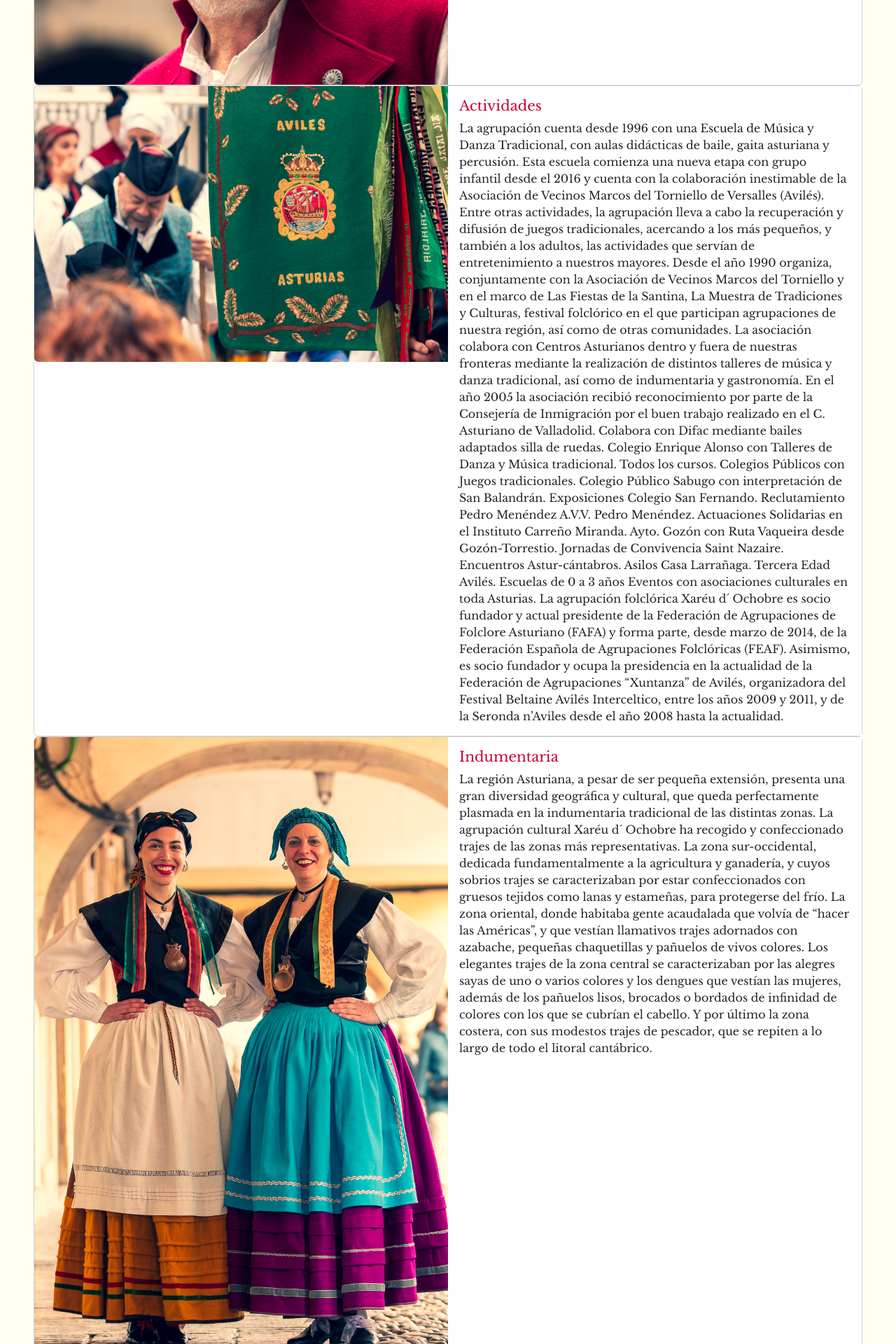
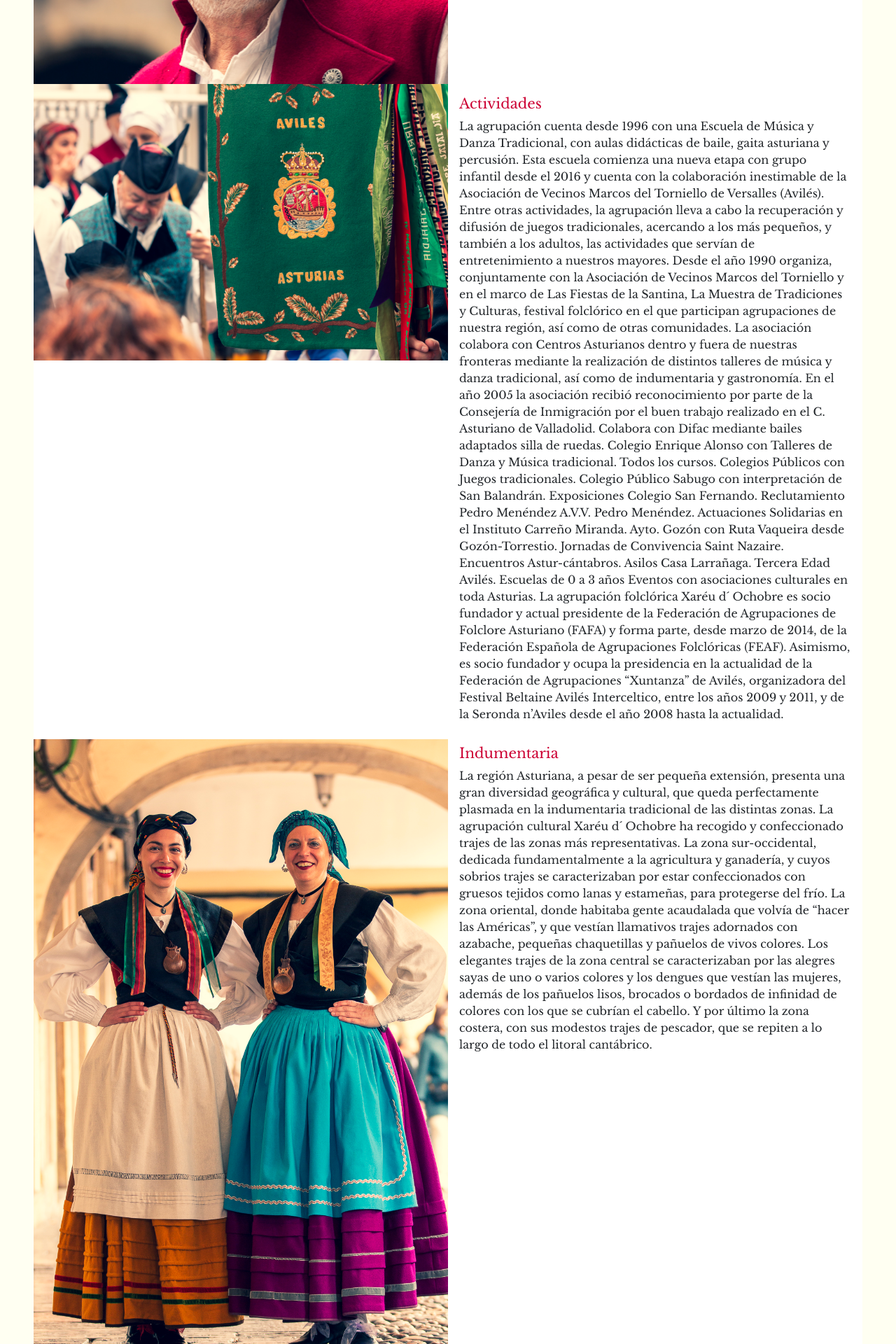
Before and after one commit to Manu-Estrada/Grupo-de-Baile, a Vue app in the folder src/main/frontend/: page /sobrenosotros in a window 1280 px wide. Shown: the part 560-2480 px from the top of the page at 70% size. Built offline with nearby package versions, Linux system fonts and the light colour scheme.

Commit message:
cards changes

```diff
--- a/src/main/frontend/src/components/AboutUs.vue
+++ b/src/main/frontend/src/components/AboutUs.vue
@@ -1,12 +1,13 @@
 <template>
   <main>
     <h2>Sobre nosotros</h2>
+
     <div class="card">
       <div class="row g-0">
         <div class="col-md-6 object-fit-cover">
           <img
             src="../assets/images/imagenquienessomos.png"
-            class="rounded-start"
+            class="img-fluid"
             alt="..."
           />
         </div>
@@ -34,7 +35,7 @@
         <div class="col-md-6 object-fit-cover">
           <img
             src="../assets/images/imagenactividades.jpeg"
-            class="rounded-start"
+            class="img-fluid"
             alt="..."
           />
         </div>
@@ -88,10 +89,10 @@
 
     <div class="card">
       <div class="row g-0">
-        <div class="col-md-6 object-fit-cover">
+        <div class="col-md-6 object-fit-cover mt-2">
           <img
             src="../assets/images/imagentrajes.jpeg"
-            class="rounded-start"
+            class="img-fluid"
             alt="..."
           />
         </div>
@@ -128,7 +129,7 @@
         <div class="col-md-6 object-fit-cover">
           <img
             src="../assets/images/imagenrepertorio.jpg"
-            class="rounded-start"
+            class="img-fluid"
             alt="..."
           />
         </div>
@@ -156,7 +157,7 @@
         <div class="col-md-6 object-fit-cover">
           <img
             src="../assets/images/imagennuestrosviajes.JPG"
-            class="rounded-start"
+            class="img-fluid"
             alt="..."
           />
         </div>
@@ -228,4 +229,14 @@ h5 {
 img {
   width: 100%;
 }
+.card {
+
+   --bs-card-border-width: none;
+   --bs-card-border-color: var(--bs-border-color-translucent);
+   --bs-card-border-radius: none;
+   --bs-card-inner-border-radius: calc(none);
+   border: none;
+   border-radius:none;
+}
+
 </style>
```
